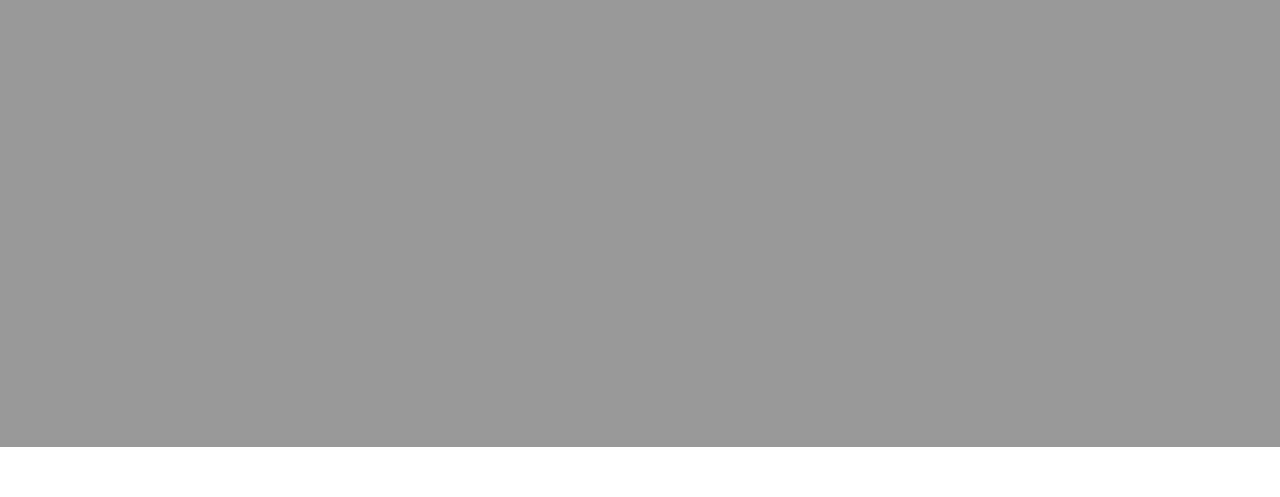
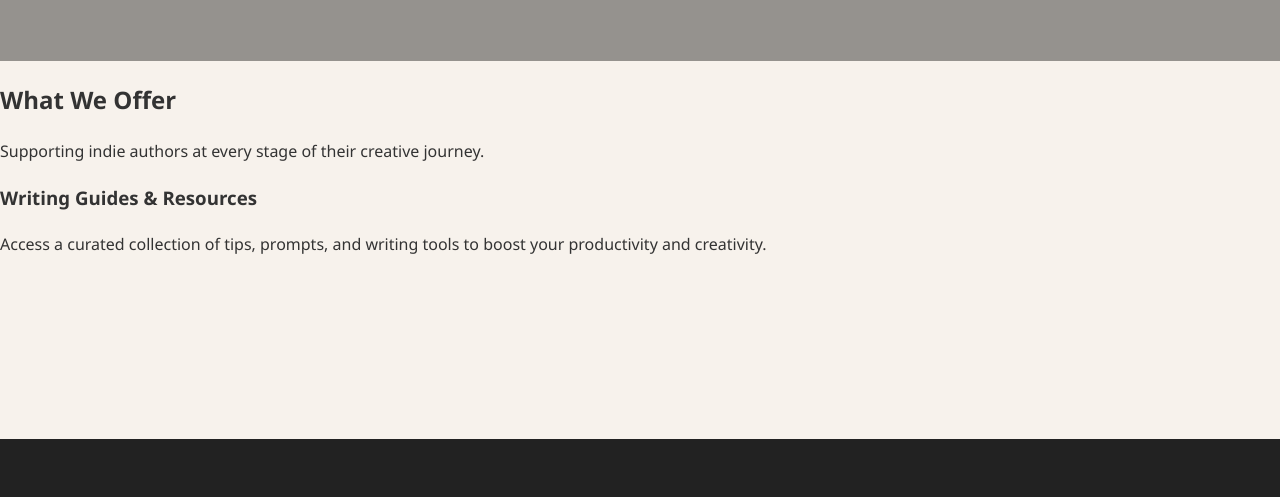
Before and after one commit to EchoesofOblivion/Authorbeacon, a plain HTML site: page services.html in a window 1280 px wide. Shown: the part 353-850 px from the top of the page. Before the commit the page ends 800 px from the top, so only its background shows below. Drawn offline with Linux system fonts and the light colour scheme.

Commit message:
service.html update

```diff
--- a/services.html
+++ b/services.html
@@ -8,8 +8,8 @@
       name="description"
       content="Explore our tools and support for indie authors. From writing tips to publishing guidance, we’re here to help."
     />
+     <link rel="stylesheet" href="styles/styles.css" />
 
-    <link rel="stylesheet" href="styles/services.css" />
   </head>
   <body>
 
```
